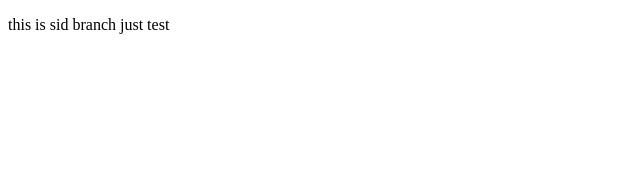
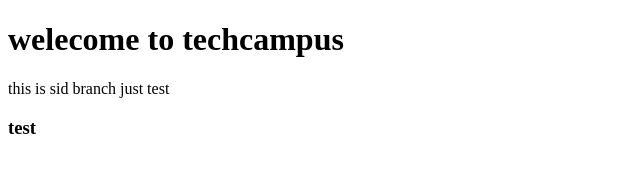
Before and after one commit to Rshas/rasha11, a plain HTML site: page index.html in a window 1280 px wide. Shown: the whole page, without its empty margins (0-640 px from the left). Drawn offline with Linux system fonts and the light colour scheme.

Commit message:
h3 and p

```diff
--- a/index.html
+++ b/index.html
@@ -4,6 +4,8 @@
 	<title>welecome</title>
 </head>
 <body>
+	<h1>welecome to techcampus</h1>
 <p>this is sid branch just test </p>
+<h3>test </h3>
 </body>
 </html>
```
